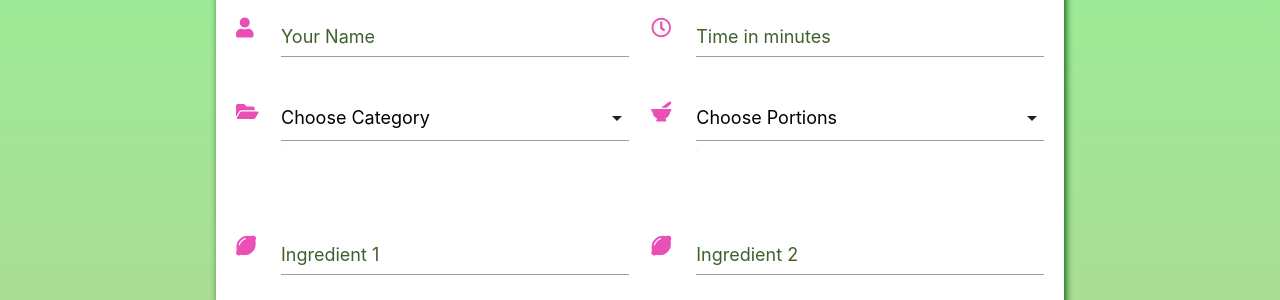
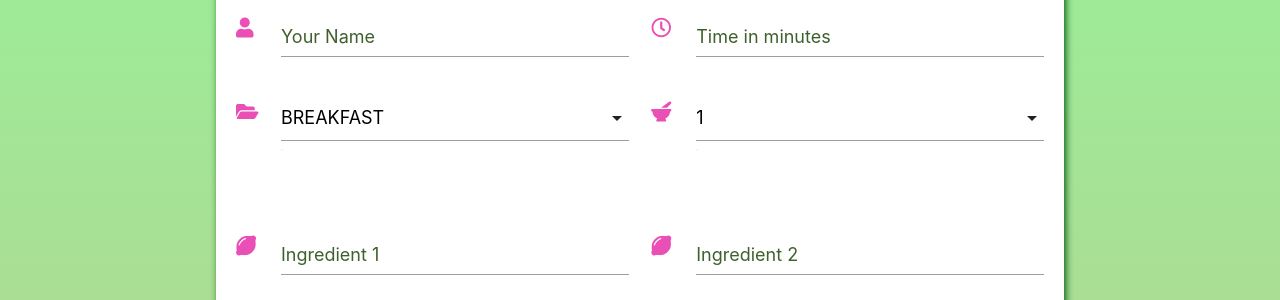
Before and after one commit to Code-Institute-Submissions/data-centric-1, a Flask app: template templates/edit_recipe.html in a window 1280 px wide. Shown: the part 501-801 px from the top of the page. Run offline with Flask 2, Linux system fonts and the light colour scheme; the template is opened without the code that fills it, so the values that code supplies are empty; some libraries are stand-ins or nearby versions.

Commit message:
changed to disabled in the select option

```diff
--- a/templates/edit_recipe.html
+++ b/templates/edit_recipe.html
@@ -61,7 +61,7 @@
                 <div class="input-field col s12 l6 m6">
                     <i class="fas fa-folder-open prefix"></i>
                     <select id="category" name="category" class="validate" required>
-                        <option value="" disabled selected>Choose Category</option>
+                        <option value="" disabled>Choose Category</option>
                         {% if recipe.category %}
                                 <option value="{{ recipe.category }}" selected>{{ recipe.category }}</option>
                             {% endif %}
@@ -75,7 +75,7 @@
                 <div class="input-field col s12 l6 m6">
                     <i class="fas fa-mortar-pestle prefix"></i>
                     <select id="portions" name="portions" class="validate" required>
-                        <option value="" disabled selected>Choose Portions</option>
+                        <option value="" disabled>Choose Portions</option>
                             {% if recipe.portions %}
                                 <option value="{{ recipe.portions }}" selected>{{ recipe.portions }}</option>
                             {% endif %}
```
